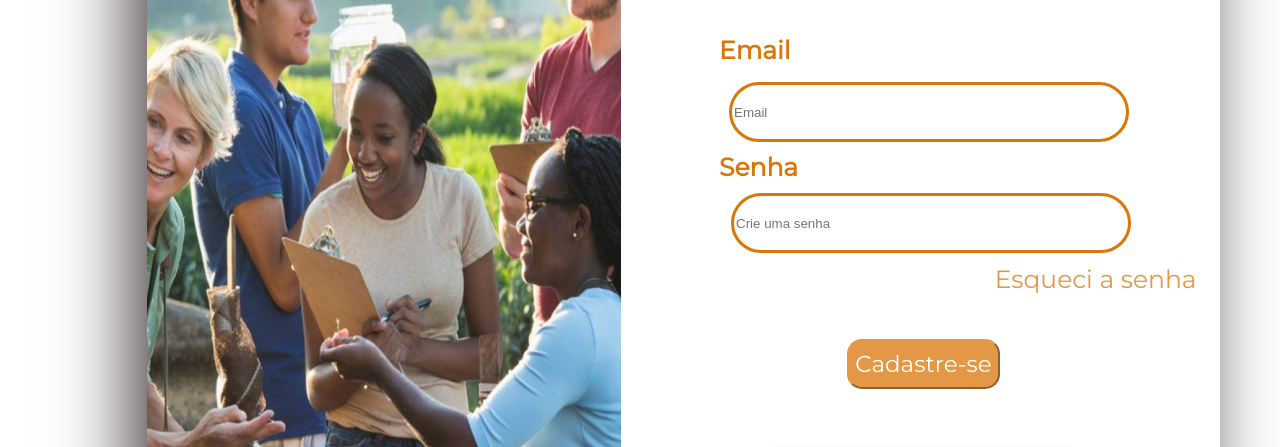
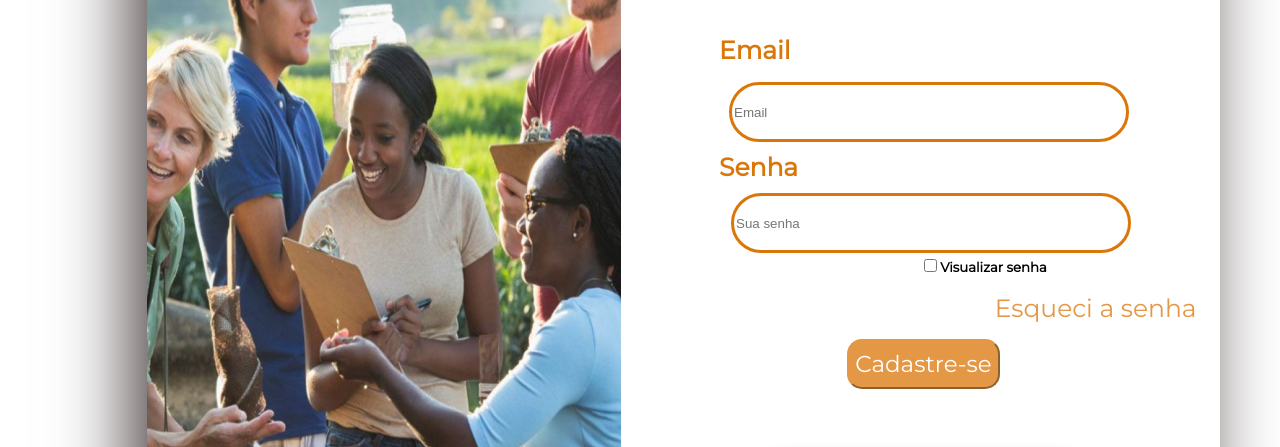
Before and after one commit to LarissaNazario16/S-tio-Social, a plain HTML site: page login.html in a window 1280 px wide. Shown: the part 212-659 px from the top of the page. Drawn offline with Linux system fonts and the light colour scheme.

Commit message:
Visuzalização da senha

```diff
--- a/css/login-administrador.css
+++ b/css/login-administrador.css
@@ -10,6 +10,19 @@
     width: 1073px;
     height: 560px;
     margin-bottom: 100px;
+}
+
+#visualizar{
+    position: relative;
+    left: 300px;
+    top: 350px;
+}
+
+h5{
+    display: inline;
+    position: relative;
+    left: 300px;
+    top: 350px;
 }
 
 #titulo-vermelho{
--- a/css/login.css
+++ b/css/login.css
@@ -10,6 +10,19 @@
     width: 1073px;
     height: 727px;
     margin-bottom: 100px;
+}
+
+#visualizar{
+    position: relative;
+    left: 300px;
+    top: -330px;
+}
+
+h5{
+    display: inline;
+    position: relative;
+    left: 300px;
+    top: -330px;
 }
 
 #textEmail{
@@ -130,7 +143,7 @@ a{
 #esqueci-senha{
     position: absolute;
     left: 79%;
-    top: 56%;
+    top: 60%;
 
     font-family: 'Montserrat';
     font-style: normal;
--- /dev/null
+++ b/js/senha.js
@@ -0,0 +1,8 @@
+function myFunction() {
+    var x = document.getElementById("password");
+    if (x.type === "password") {
+        x.type = "text";
+    } else {
+        x.type = "password";
+    }
+    }
--- a/login.html
+++ b/login.html
@@ -28,7 +28,8 @@
 
                 <div class="inputbox">
                     <label for="senha" id="label-azul-senha">Senha</label>
-                    <input type="password" id="password" placeholder="Crie uma senha" required>
+                    <input type="password" id="password" placeholder="Sua senha" required>
+                    <input type="checkbox" id="visualizar" onclick="myFunction()"><h5>Visualizar senha</h5>
                 </div>
                 <a href="#" id ="esqueci-senha">Esqueci a senha </a>
 
@@ -56,7 +57,6 @@
                                 <div class="inputbox">
                                         <label for="email" id="label-modal-email">Email</label>
                                         <input type="email" id="input-modal-email" placeholder="...@gmail.com" required>
-                                        <small id="textEmail"></small>
                                 </div>
                                 <div class="inputbox">
                                         <label for="cep" id="label-modal-cep">CEP</label>
@@ -65,7 +65,6 @@
                                 <div class="inputbox">
                                         <label for="senha" id="label-modal-senha">Senha</label>
                                         <input type="password" name="password" id="myPasssword" placeholder="Crie senha" required>
-                                        <small id="textPassword"></small>
                                 </div>
                             </div>
                         </div>
@@ -87,6 +86,7 @@
     <!--script-->
     <script src="./js/modal-cadastro.js"></script>
     <script src="./js/email.js"></script>
+    <script src="./js/senha.js"></script>
 
 </body>
 </html>
```
Also changed, not shown: login-administrador.html (+3 -1 lines).
